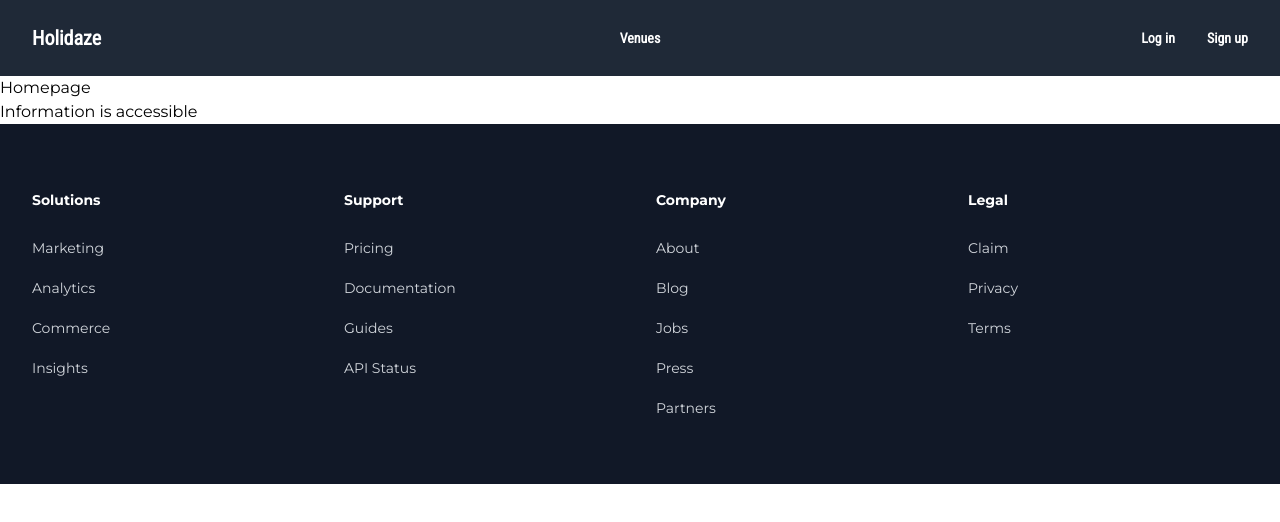
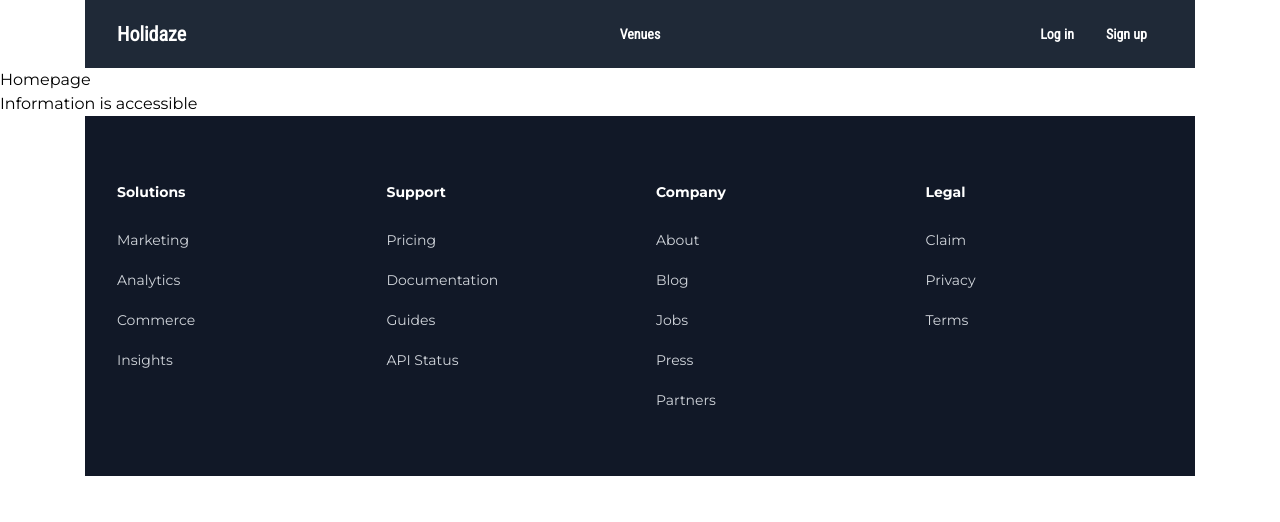
Before and after one commit to Ilona-front-end/booking-website, a React (Create React App) app: page / in a window 1280 px wide. Shown: the top 522 px of the page. Built offline with nearby package versions, Linux system fonts and the light colour scheme.

Commit message:
container size and padding

```diff
--- a/src/api/api.js
+++ b/src/api/api.js
@@ -7,3 +7,6 @@ export const USER_LOG_IN_URL = `${AUTH_BASE_URL}login`;
 // PROFILE
 export const PROFILE_BASE_URL =
   'https://nf-api.onrender.com/api/v1/holidaze/profiles/';
+
+// ALL VENUES
+export const VENUES_BASE_URL = 'https://api.noroff.dev/api/v1/holidaze/venues';
--- a/src/components/pages/Venues.js
+++ b/src/components/pages/Venues.js
@@ -1,7 +1,8 @@
 import React, { useEffect, useState } from 'react';
 import { FaRegMeh } from 'react-icons/fa';
+import { VENUES_BASE_URL } from '../../api/api';
 
-const VENUES_URL = 'https://api.noroff.dev/api/v1/holidaze/venues';
+// const VENUES_URL = 'https://api.noroff.dev/api/v1/holidaze/venues';
 
 function Venues() {
   const [venues, setVenues] = useState([]);
@@ -12,7 +13,7 @@ function Venues() {
     async function fetchVenues() {
       try {
         // Function that gets our posts from the API
-        const response = await fetch(VENUES_URL);
+        const response = await fetch(VENUES_BASE_URL);
         if (!response.ok) {
           throw new Error(
             'Failed to get information about venues from the API'
@@ -35,7 +36,7 @@ function Venues() {
   if (error) {
     return (
       <>
-        <div className="rounded-md bg-red-50 p-4 max-w-screen-xl mx-auto">
+        <div className="rounded-md bg-red-50 p-4 wrapper-max-width wrapper-padding-x">
           <div className="flex">
             <div className="flex-shrink-0">
               <FaRegMeh size={20} color="red" />
@@ -57,10 +58,10 @@ function Venues() {
   }
 
   return (
-    <div className="max-w-screen-xl mx-auto">
+    <div className="grid md:grid-cols-2 lg:grid-cols-3 gap-8 wrapper-max-width wrapper-padding-x">
       {venues.map((venue) => (
         <div key={venue.id}>
-          <h2>{venue.name}</h2>
+          {/* <h2>{venue.name}</h2> */}
           {/* {venue.media.length > 0 && <img src={venue.media[0]} alt={venue.name} />} */}
           {/* <img src={venue.media[0]} alt={venue.name} /> */}
           <img
@@ -73,7 +74,13 @@ function Venues() {
             }}
           />
           {/* <img src={venue.media[0]} alt={venue.title} onError={(e) => { console.log(`Error loading image: ${venue.media}`, e); }} /> */}
+          <h2>{venue.name}</h2>
           <p>{venue.description}</p>
+          <p>
+            {venue.price}
+            <span> NOK</span>
+          </p>
+          <p>Max guests: {venue.maxGuests}</p>
         </div>
       ))}
     </div>
--- a/src/components/shared/Footer.js
+++ b/src/components/shared/Footer.js
@@ -33,7 +33,7 @@ export default function Footer() {
       <h2 id="footer-heading" className="sr-only">
         Footer
       </h2>
-      <div className="bg-gray-900 wrapper px-8 py-16">
+      <div className="bg-gray-900 wrapper-max-width py-16 wrapper-padding-x">
         <div className="grid grid-cols-2 gap-8">
           <div className="md:grid md:grid-cols-2 md:gap-8 lg:grid lg:grid-cols-2 lg:gap-8">
             <div>
--- a/src/components/shared/Header.js
+++ b/src/components/shared/Header.js
@@ -28,13 +28,10 @@ export default function Header() {
   return (
     <header>
       {/* Header */}
-      <nav className="font-serif flex flex-row xs:flex-col items-center justify-between bg-gray-800 p-4 wrapper">
+      <nav className="font-serif flex flex-row xs:flex-col items-center justify-between bg-gray-800 py-4 wrapper-max-width wrapper-padding-x">
         {/* Holidaze logo */}
         <div className="flex lg:flex-1">
-          <Link
-            to="/"
-            className="text-white text-xl font-bold hover:bg-gray-700 py-2 px-4 rounded"
-          >
+          <Link to="/" className="text-white text-xl font-bold ">
             Holidaze
           </Link>
         </div>
--- a/src/index.css
+++ b/src/index.css
@@ -3,7 +3,10 @@
 @tailwind utilities;
 
 @layer components {
-  .wrapper {
-    @apply mx-auto max-w-[1536px];
+  .wrapper-max-width {
+    @apply mx-auto max-w-[1110px];
+  }
+  .wrapper-padding-x {
+    @apply px-4 lg:px-8;
   }
 }
```
